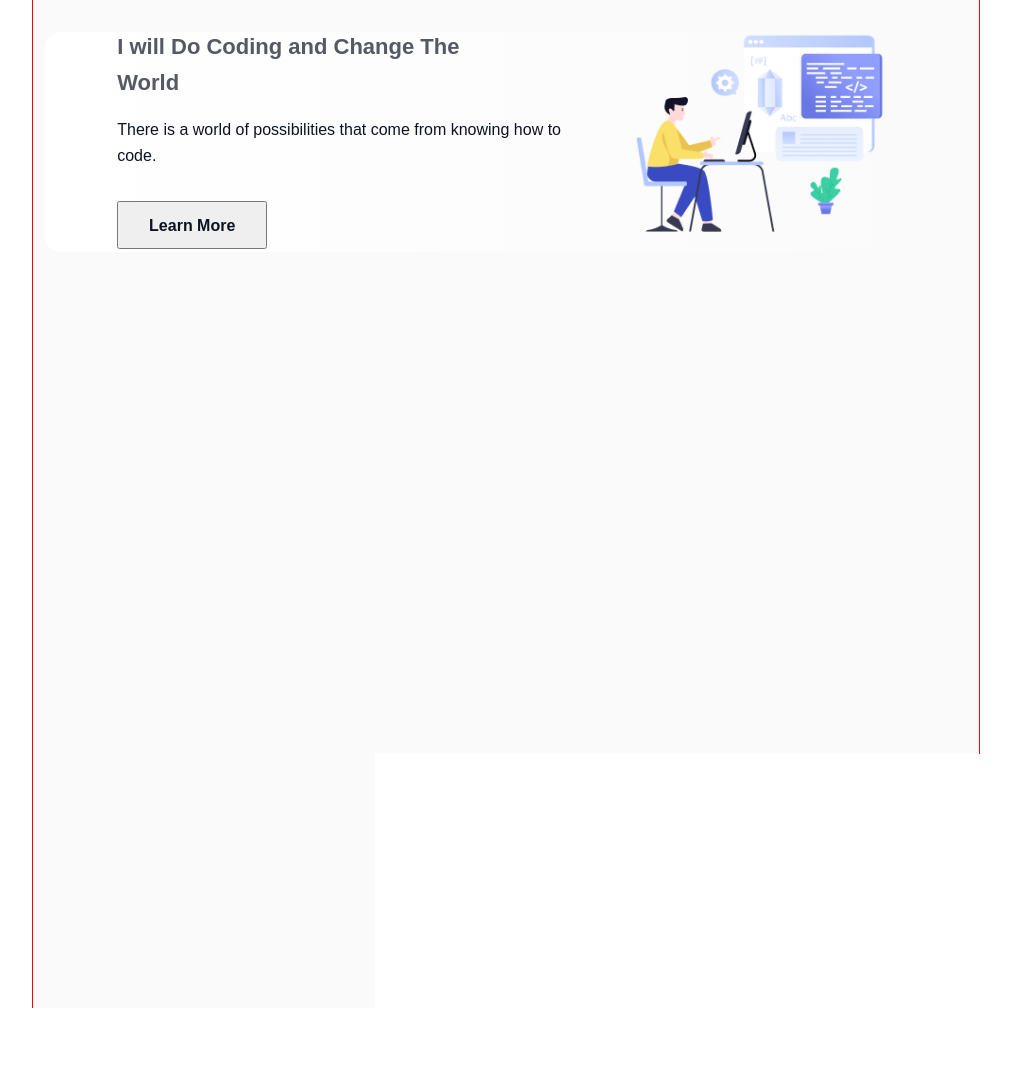
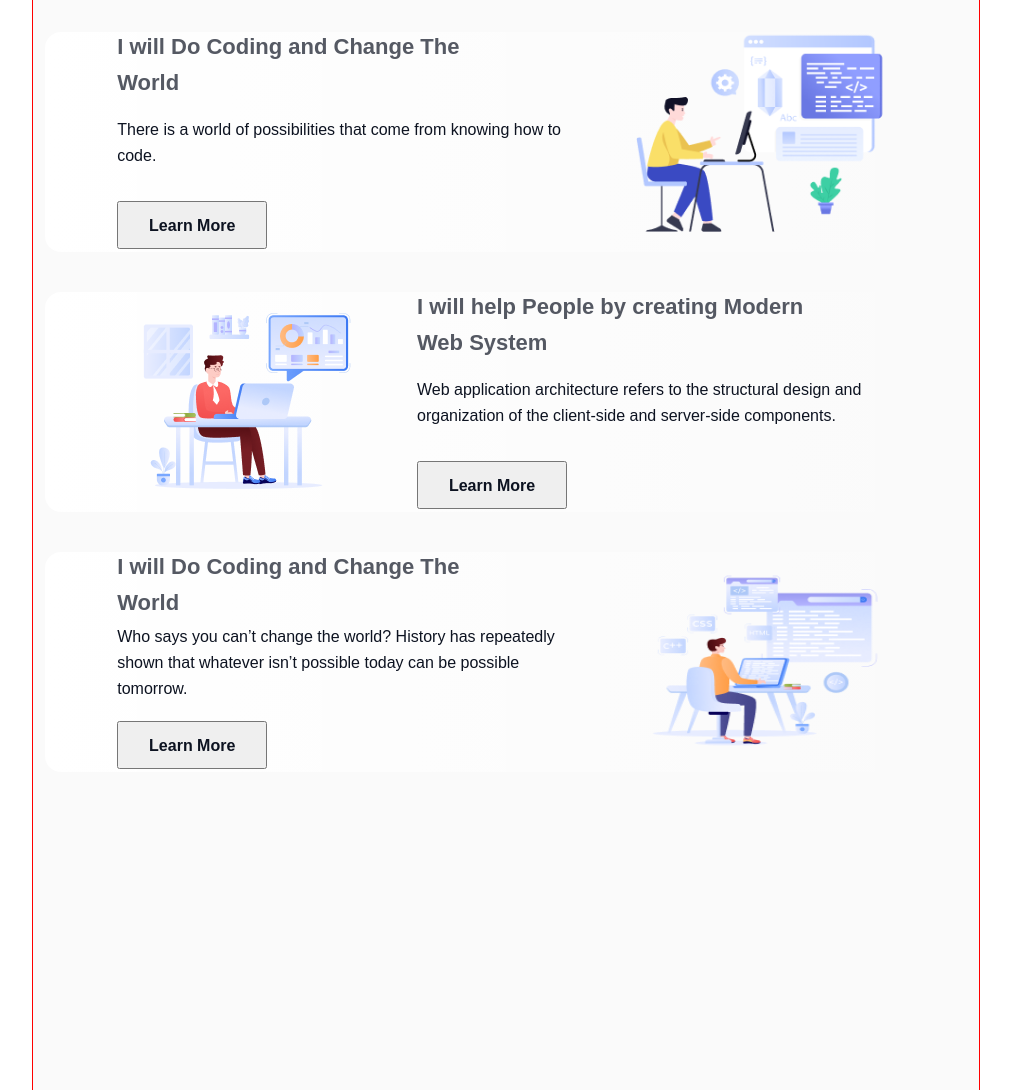
Before and after one commit to RaihanRoy2/Assignment-1, a plain HTML site: page index.html in a window 1280 px wide. Shown: the part 771-1861 px from the top of the page, without its empty margins (134-1145 px from the left). Drawn offline with Linux system fonts and the light colour scheme; a web font is replaced by a local one.

Commit message:
boday second and third section done

```diff
--- a/index.html
+++ b/index.html
@@ -30,6 +30,9 @@
                 <h1 class="title-container">Why Web Development??</h1>
                 <p class="subtitle-container">Web developers benefit from relatively high flexibility at the workplace; they work either as employees, freelance, or own a business.</p>
             </div>
+
+            <!-- Fairst Section -->
+
             <div class=" container-section">
                 <div>
                 <h2 class="container-headding">I will Do Coding and Change The World</h2>
@@ -39,8 +42,32 @@
                 <div class="layer-1">
                     <img src="assets/Layer_1.png" alt="">
                 </div>
+            </div>
 
+            <!-- Second Section -->
+
+            <div class=" container-section">
+            <div class="class="layer-1">
+                <img src="assets/Group 3.png" alt="">
             </div>
+            <div class="boday-section">
+            <h2 class="container-headding">I will help People by creating Modern Web System</h2>
+            <p class="container-discription">Web application architecture refers to the structural design and organization of the client-side and server-side components.</p>
+            <button class="btn-2">Learn More</button>
+            </div>
+            </div>
+
+            <!-- Thaird Section -->
+             <div class=" container-section">
+                <div class="boday-section">
+                    <h2 class="container-headding">I will Do Coding and Change The World</h2>
+                    <p class="container-discription">Who says you can’t change the world? History has repeatedly shown that whatever isn’t possible today can be possible tomorrow.</p>
+                    <button class="btn-2">Learn More</button>
+                </div>
+                <div class="layer-1">
+                    <img src="assets/Group 4.png" alt="">
+                </div>
+             </div>
         </div>
     </main>
     <footer>
--- a/style/style.css
+++ b/style/style.css
@@ -107,6 +107,8 @@ margin: 60px 0px 20px 0px;
 
     /* border: 1px solid black; */
 
+    /* Boday section */
+
 }
 .layer-1 img{
 width: 259.56px;
```
